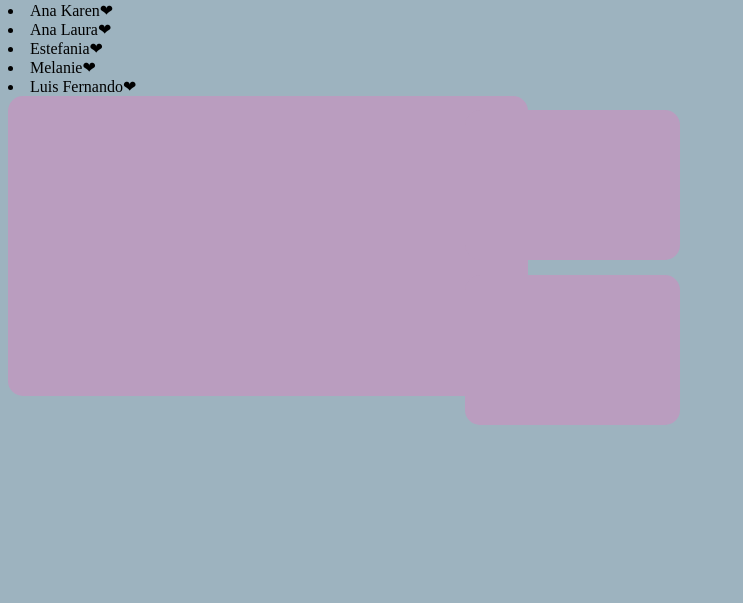
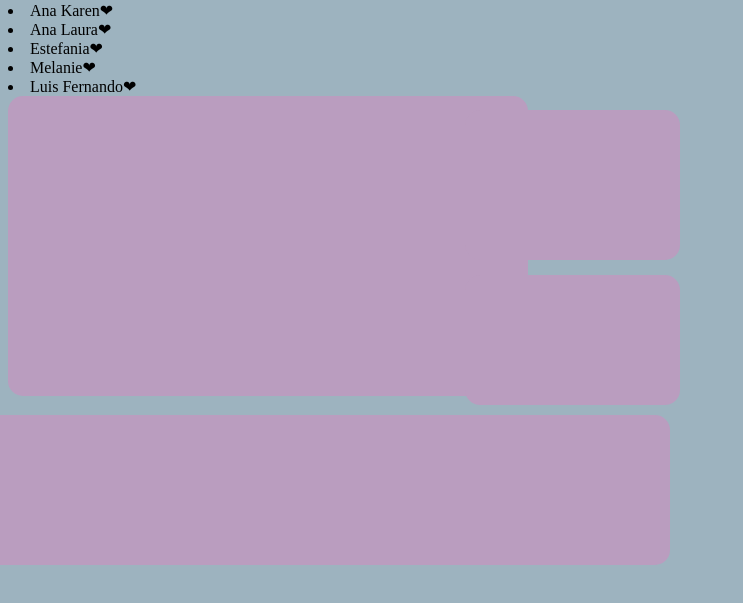
Before and after one commit to AnaTrejo95/Equipo, a plain HTML site: page index.html in a window 1280 px wide. Shown: the part 105-708 px from the top of the page, without its empty margins (0-743 px from the left). Drawn offline with Linux system fonts and the light colour scheme.

Commit message:
Paso 7: Creando cuadro 4

```diff
--- a/main.css
+++ b/main.css
@@ -21,7 +21,7 @@ body{
 }
 .cuadro3{
 	width:200px;
-	height:150px;
+	height:130px;
 	border-radius:15px;
 	background-color:#BA9DBF;
 	padding-left:  15px;
@@ -30,3 +30,14 @@ body{
 	top: 380px;
 
 }
+.cuadro4{
+	width:715px;
+	height:150px;
+	border-radius:15px;
+	background-color:#BA9DBF;
+	padding-left:  15px;
+	position: absolute;
+	right: 610px;
+	top: 520px;
+
+}
```
